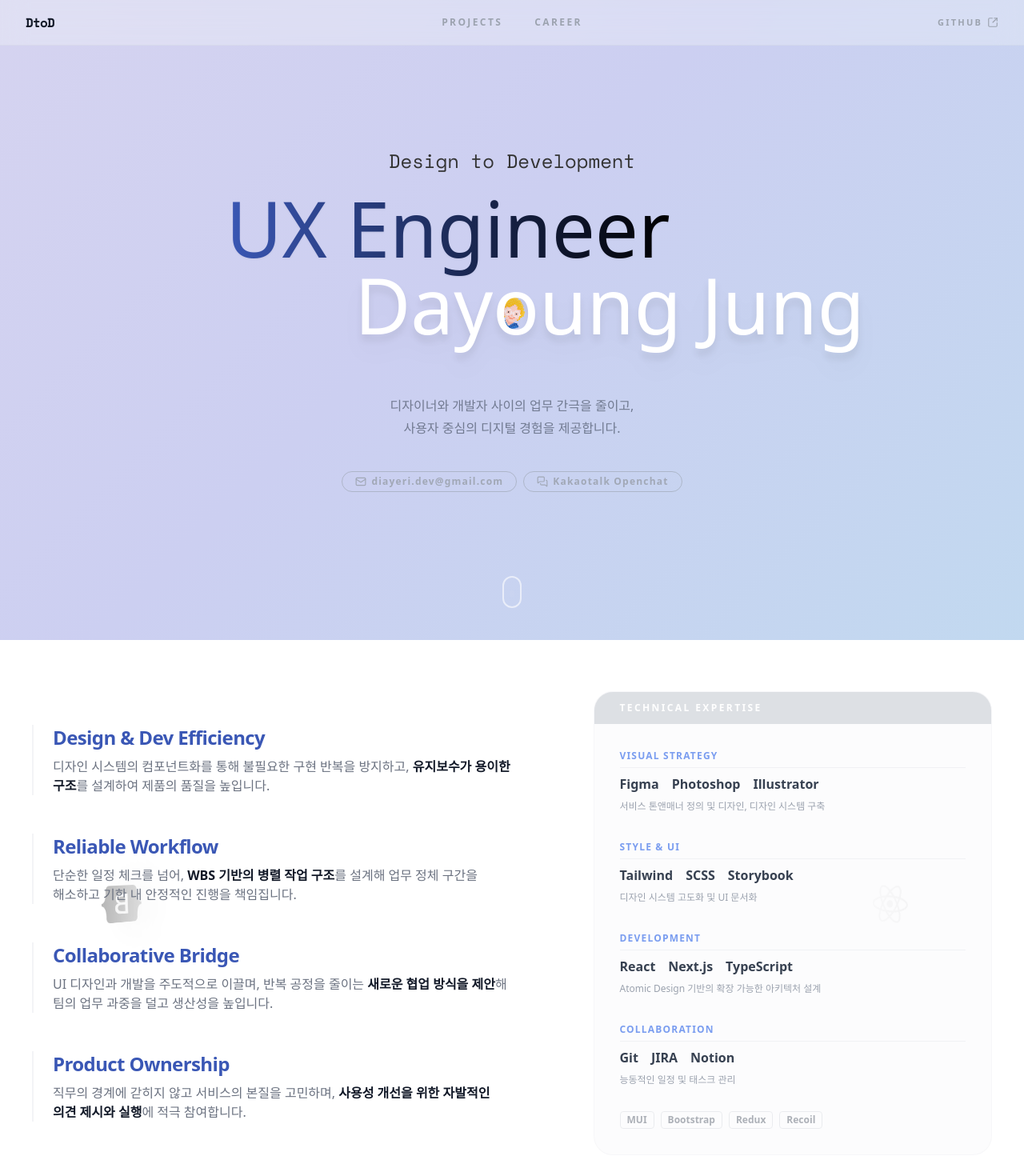
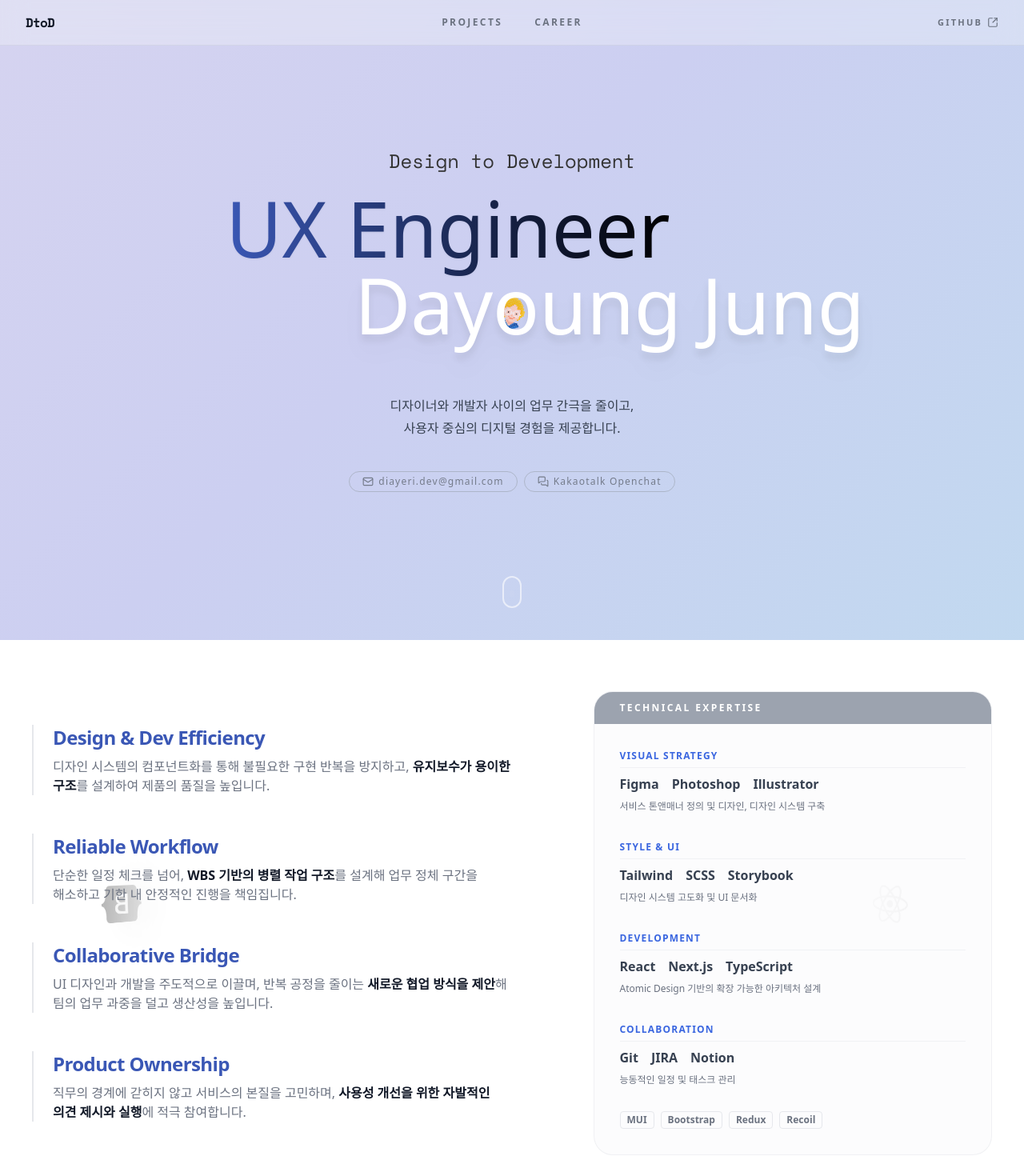
Before and after one commit to diayeri/portfolio-next, a Next.js app: page / in a window 1280 px wide. Shown: the top 1470 px of the page at 80% size. Built offline with nearby package versions, Linux system fonts and the light colour scheme; no server answers; grey boxes are pictures that could not be loaded; a web font is replaced by a local one.

Commit message:
style: 컬러대비 개선

```diff
--- a/src/app/globals.css
+++ b/src/app/globals.css
@@ -20,7 +20,7 @@
     --font-mono: "Space Mono", monospace;
 
     /* Primary: 진하고 채도 높은 하늘빛/연보라 */
-    --color-primary: #4f74e0; /* 진하고 명확한 포인트 */
+    --color-primary: #3a66e0; /* 진하고 명확한 포인트 */
     --color-primary-light: #7a9df0; /* 밝은 하이라이트 */
     --color-primary-dark: #3a57b5; /* 딥 톤 */
 
--- a/src/app/projects/page.tsx
+++ b/src/app/projects/page.tsx
@@ -35,7 +35,7 @@ const Projects: React.FC = () => {
       <div className="flex flex-col items-center mb-12 space-y-12 md:mb-16 md:space-y-16">
         {/* 타이틀 영역 */}
         <div className="space-y-4 text-center">
-          <p className="text-xs font-medium tracking-widest text-gray-400 uppercase md:text-sm">
+          <p className="text-xs font-medium tracking-widest text-gray-500 uppercase md:text-sm">
             Dayoung Jung: UX/UI Designer & Developer
           </p>
           <h2 className="text-4xl font-bold text-gray-900 md:text-6xl">
@@ -50,7 +50,7 @@ const Projects: React.FC = () => {
           <ProjectShowcase />
         </Suspense>
 
-        <div className="flex w-full sm:w-auto overflow-x-auto no-scrollbar p-1.5 bg-gray-100/50 backdrop-blur-md rounded-2xl border border-gray-100">
+        <div className="flex w-full sm:w-auto overflow-x-auto no-scrollbar p-1.5 bg-gray-100/50 backdrop-blur-md rounded-2xl border border-gray-200">
           <div className="flex justify-center w-full mx-auto flex-nowrap sm:w-auto">
             {(["all", "development", "design"] as const).map((c) => (
               <button
@@ -61,7 +61,7 @@ const Projects: React.FC = () => {
               ${
                 category === c
                   ? "bg-white text-primary shadow-sm scale-105"
-                  : "text-gray-400 hover:text-gray-600"
+                  : "text-gray-500 hover:text-gray-700"
               }
             `}
               >
--- a/src/components/Header.tsx
+++ b/src/components/Header.tsx
@@ -17,7 +17,7 @@ export const Header = () => {
   };
 
   return (
-    <header className="fixed top-0 z-50 w-full px-4 py-4 border-b md:px-8 backdrop-blur-lg border-gray-400/10 bg-gray-50/30">
+    <header className="fixed top-0 z-50 w-full px-4 py-4 border-b md:px-8 backdrop-blur-lg border-gray-500/10 bg-gray-50/30">
       <div className="flex items-center justify-between w-full mx-auto">
         {/* Left: Brand */}
         <div className="flex-1">
@@ -35,8 +35,8 @@ export const Header = () => {
             href="/projects"
             className={`text-[10px] sm:text-xs font-bold tracking-[0.2em] uppercase transition-all ${
               pathname.includes("/projects")
-                ? "text-gray-900"
-                : "text-gray-400 hover:text-gray-600"
+                ? "text-primary"
+                : "text-gray-500 hover:text-primary"
             }`}
           >
             Projects
@@ -44,7 +44,7 @@ export const Header = () => {
           <Link
             href="/#timeline"
             onClick={scrollToTimeline}
-            className="text-[10px] sm:text-xs font-bold tracking-[0.2em] uppercase text-gray-400 hover:text-gray-600 transition-all"
+            className="text-[10px] sm:text-xs font-bold tracking-[0.2em] uppercase text-gray-500 hover:text-primary transition-all"
           >
             Career
           </Link>
@@ -56,7 +56,7 @@ export const Header = () => {
             href="https://github.com/diayeri"
             target="_blank"
             rel="noopener noreferrer"
-            className="flex items-center gap-1.5 text-gray-400 transition-colors group hover:text-gray-900"
+            className="flex items-center gap-1.5 text-gray-500 transition-colors group hover:text-gray-900"
           >
             {/* 모바일: Github 아이콘만 노출 */}
             <Github size={18} className="md:hidden" />
--- a/src/components/main/FeaturedProjectList.tsx
+++ b/src/components/main/FeaturedProjectList.tsx
@@ -76,7 +76,7 @@ const FeaturedProjectList = () => {
                     >
                       <h3
                         className={`text-xl md:text-2xl xl:text-3xl font-semibold transition-colors duration-200 ${
-                          isActive ? "text-white" : "text-gray-400/40"
+                          isActive ? "text-white" : "text-gray-400/60"
                         }`}
                       >
                         {project.title}
--- a/src/components/main/Hero.tsx
+++ b/src/components/main/Hero.tsx
@@ -64,7 +64,7 @@ export default function Hero() {
       </motion.h1>
 
       <motion.div {...fadeUp(isMobile ? 0 : 4, visited)}>
-        <p className="mt-16 text-base font-medium leading-7 text-gray-700/60">
+        <p className="mt-16 text-base font-normal leading-7 text-gray-700">
           디자이너와 개발자 사이의 업무 간극을 줄이고,{" "}
           <br className="hidden sm:block" />
           사용자 중심의 디지털 경험을 제공합니다.
@@ -72,7 +72,7 @@ export default function Hero() {
         <div className="z-10 flex items-center justify-center gap-2 mt-10">
           <a
             href="mailto:diayeri.dev@gmail.com"
-            className="inline-flex items-center gap-1.5 px-4 py-1 text-xs font-bold tracking-widest border rounded-full text-gray-400/90 border-gray-400/60"
+            className="inline-flex items-center gap-1.5 px-4 py-1 text-xs font-medium tracking-widest border rounded-full text-gray-500/90 border-gray-400/60"
           >
             <Mail size={14} className="inline-block" />
             diayeri.dev@gmail.com
@@ -81,7 +81,7 @@ export default function Hero() {
             href="https://open.kakao.com/o/sA6r44ui"
             target="_blank"
             rel="noopener noreferrer"
-            className="inline-flex items-center gap-1.5 px-4 py-1 text-xs font-bold tracking-widest border rounded-full text-gray-400/90 border-gray-400/60"
+            className="inline-flex items-center gap-1.5 px-4 py-1 text-xs font-medium tracking-widest border rounded-full text-gray-500/90 border-gray-400/60"
           >
             <MessagesSquare size={14} className="inline-block" />
             Kakaotalk Openchat
--- a/src/components/main/Intro.tsx
+++ b/src/components/main/Intro.tsx
@@ -68,7 +68,7 @@ export default function Intro() {
           {values.map((item, index) => (
             <div
               key={index}
-              className="relative pl-6 transition-colors border-l-2 border-gray-100 group hover:border-primary/50"
+              className="relative pl-6 transition-colors border-l-2 border-gray-200 group hover:border-primary/50"
             >
               <span className="absolute -left-[2px] top-0 h-8 w-[2px] bg-primary scale-y-0 group-hover:scale-y-100 transition-transform origin-top duration-300" />
               <h4 className="mb-2 text-xl font-semibold tracking-tight transition-all md:text-2xl text-primary-dark">
@@ -91,8 +91,8 @@ export default function Intro() {
         </section>
 
         {/* 2. Technical Expertise (우측) */}
-        <section className="flex-1 w-full px-8 pb-8 overflow-hidden border bg-gray-50/50 rounded-3xl border-gray-100/50">
-          <h3 className="text-xs font-black tracking-[0.2em] uppercase mb-8 opacity-70 -mx-8 px-8 bg-gray-300 text-white py-3">
+        <section className="flex-1 w-full px-8 pb-8 overflow-hidden border bg-gray-50/50 rounded-3xl border-gray-200/50">
+          <h3 className="text-xs font-black tracking-[0.2em] uppercase mb-8 -mx-8 px-8 bg-gray-400 text-white py-3">
             Technical Expertise
           </h3>
 
@@ -100,7 +100,7 @@ export default function Intro() {
             {skills.map((group, i) => (
               <div key={i} className="group/item">
                 <div className="flex justify-between items-end mb-2 border-b border-gray-200/50 pb-1.5">
-                  <p className="text-xs font-bold tracking-widest uppercase text-primary-light">
+                  <p className="text-xs font-bold tracking-widest uppercase text-primary">
                     {group.category}
                   </p>
                 </div>
@@ -116,7 +116,7 @@ export default function Intro() {
                   ))}
                 </div>
 
-                <p className="text-xs leading-tight text-gray-400">
+                <p className="text-xs leading-tight text-gray-500">
                   {group.desc}
                 </p>
               </div>
@@ -124,11 +124,11 @@ export default function Intro() {
           </div>
 
           {/* 보조 스택 */}
-          <div className="flex flex-wrap gap-2 mt-8 opacity-40">
+          <div className="flex flex-wrap gap-2 mt-8">
             {["MUI", "Bootstrap", "Redux", "Recoil"].map((etc, i) => (
               <span
                 key={i}
-                className="text-xs font-semibold px-2 py-0.5 border border-gray-300 rounded text-gray-700"
+                className="text-xs font-semibold px-2 py-0.5 border border-gray-300/50 rounded text-gray-500"
               >
                 {etc}
               </span>
--- a/src/components/project/ProjectCard.tsx
+++ b/src/components/project/ProjectCard.tsx
@@ -48,10 +48,10 @@ const ProjectCard: React.FC<ProjectCardProps> = ({ project }) => {
       <div className="flex flex-col flex-1 p-6">
         {/* 클라이언트 및 기간 정보 */}
         <div className="flex items-start justify-between mb-4">
-          <span className="text-xs font-bold tracking-wider uppercase text-primary opacity-70 text-nowrap">
+          <span className="text-xs font-bold tracking-wider uppercase text-primary text-nowrap">
             {project.client}
           </span>
-          <span className="text-xs font-medium text-right text-gray-400">
+          <span className="text-xs font-normal text-right text-gray-500">
             {project.startDate} —{" "}
             {project.endDate?.split(".")[1] ? project.endDate : "Present"}
           </span>
@@ -70,7 +70,7 @@ const ProjectCard: React.FC<ProjectCardProps> = ({ project }) => {
           {project.tech.slice(0, 4).map((tech, index) => (
             <span
               key={index}
-              className="px-2.5 py-1 text-xs font-semibold text-gray-500 bg-gray-50 rounded-lg border border-gray-100 group-hover:bg-white transition-colors"
+              className="px-2.5 py-1 text-xs font-semibold text-gray-500 bg-gray-50 rounded-lg border border-gray-200 group-hover:bg-white transition-colors"
             >
               {tech}
             </span>
--- a/src/components/project/ProjectNav.tsx
+++ b/src/components/project/ProjectNav.tsx
@@ -32,7 +32,7 @@ export const ProjectNav = ({ project }: { project: ProjectsData }) => {
           >
             <ChevronLeft className="w-5 h-5 text-gray-700 md:w-6 md:h-6" />
             <div className="ml-3">
-              <div className="text-[10px] md:text-sm font-bold tracking-widest text-gray-400 uppercase">
+              <div className="text-[10px] md:text-xs font-medium tracking-widest text-primary uppercase mb-1">
                 Previous
               </div>
               <div className="text-base font-medium text-gray-700 transition-colors md:text-lg group-hover:text-primary">
@@ -51,7 +51,7 @@ export const ProjectNav = ({ project }: { project: ProjectsData }) => {
             className="inline-flex items-center text-right transition-transform group hover:translate-x-1"
           >
             <div className="mr-3">
-              <div className="text-[10px] md:text-sm font-bold tracking-widest text-gray-400 uppercase">
+              <div className="text-[10px] md:text-xs font-medium tracking-widest text-primary uppercase mb-1">
                 Next
               </div>
               <div className="text-base font-medium text-gray-700 transition-colors md:text-lg group-hover:text-primary">
--- a/src/components/project/mdx/MDXImage.tsx
+++ b/src/components/project/mdx/MDXImage.tsx
@@ -25,7 +25,7 @@ export default function MDXImage({
   return (
     <figure className="flex flex-col items-center justify-center my-4 md:my-10 not-prose">
       {labelTop && (
-        <figcaption className="mb-2.5 text-sm font-bold tracking-widest text-center text-gray-400 uppercase">
+        <figcaption className="mb-2.5 text-xs font-medium tracking-widest text-center text-gray-500 uppercase">
           {labelTop}
         </figcaption>
       )}
@@ -46,7 +46,7 @@ export default function MDXImage({
       </div>
 
       {label && (
-        <figcaption className="mt-4 text-xs font-medium tracking-widest text-center text-gray-400 uppercase">
+        <figcaption className="mt-4 text-xs font-medium tracking-widest text-center text-gray-500 uppercase">
           {label}
         </figcaption>
       )}
```
Also changed, not shown: src/components/Footer.tsx (+9 -9 lines), src/components/project/ProjectHeader.tsx (+5 -5 lines), tsconfig.json (+12 -4 lines).
